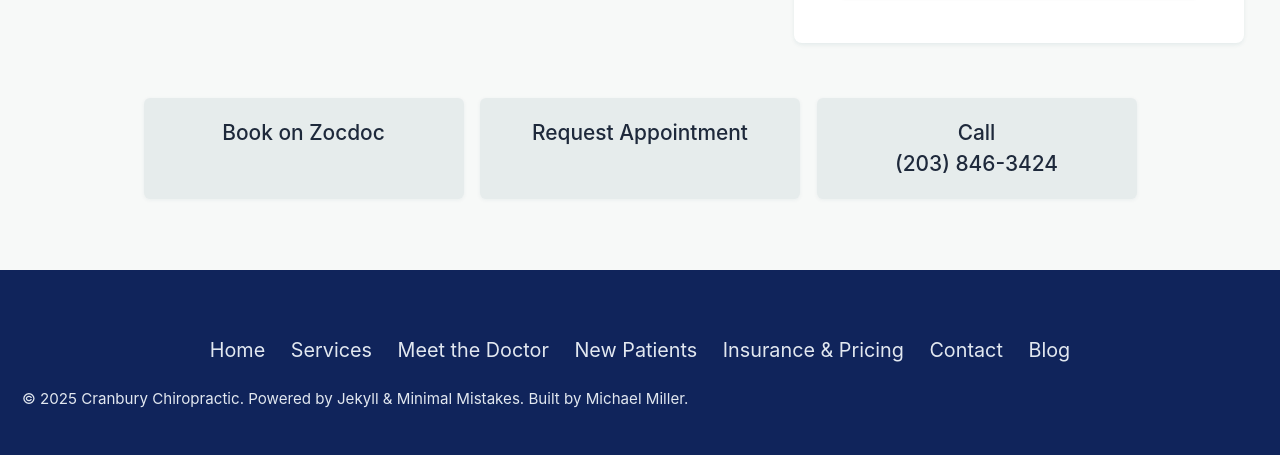
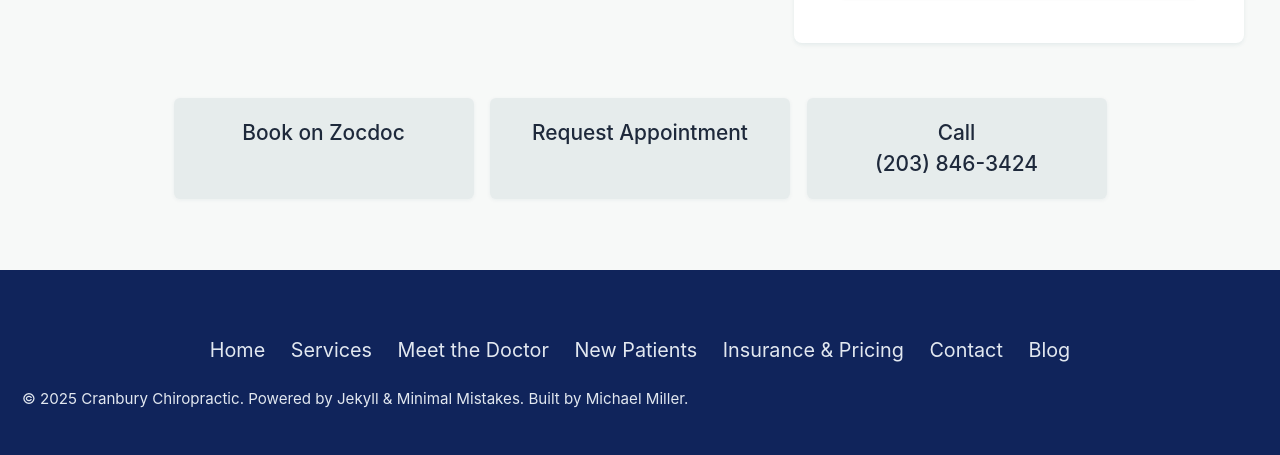
Before and after one commit to millerms/CranburyChiropractic, a Jekyll site: the page built from index.md, in a window 1280 px wide. Shown: the part 3048-3503 px from the top of the page. Built offline with Jekyll 4.4.1, drawn with Linux system fonts in a browser that asks for light colours; cached includes are drawn as plain includes; the list of posts is cut into pages by our own code.

Commit message:
fixed formatting

```diff
--- a/assets/css/custom.css
+++ b/assets/css/custom.css
@@ -285,9 +285,9 @@
 
 
 .contact-actions .btn {
-  flex: 1 1 240px;
-  min-width: 180px;
-  max-width: 320px;
+  flex: 1;
+  min-width: 150px;
+  max-width: 300px;
   text-align: center;
   padding: 0.875rem 1.5rem;
   font-weight: 500;
@@ -341,15 +341,12 @@
     gap: 0.625rem;
     margin-top: 2rem;
     padding: 0 0.5rem;
-    align-items: stretch;
   }
   .contact-actions .btn {
-    min-width: 0;
-    max-width: 100%;
-    width: 100%;
-    box-sizing: border-box;
-    padding: 0.85rem 1.25rem;
-    font-size: 0.97rem;
+    min-width: 130px;
+    padding: 0.75rem 1.25rem;
+    font-size: 0.9rem;
+    flex: 1 1 auto; /* allow buttons to shrink */
   }
 }
 /* End of custom styles */
```
